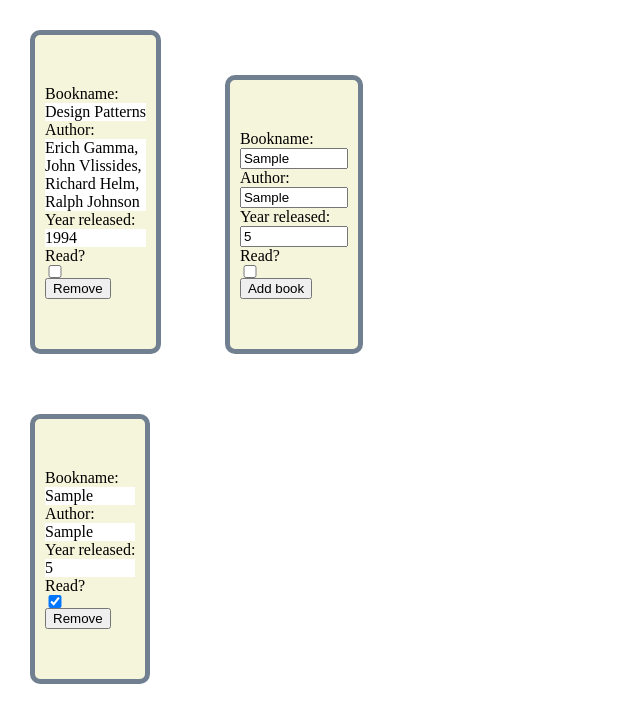
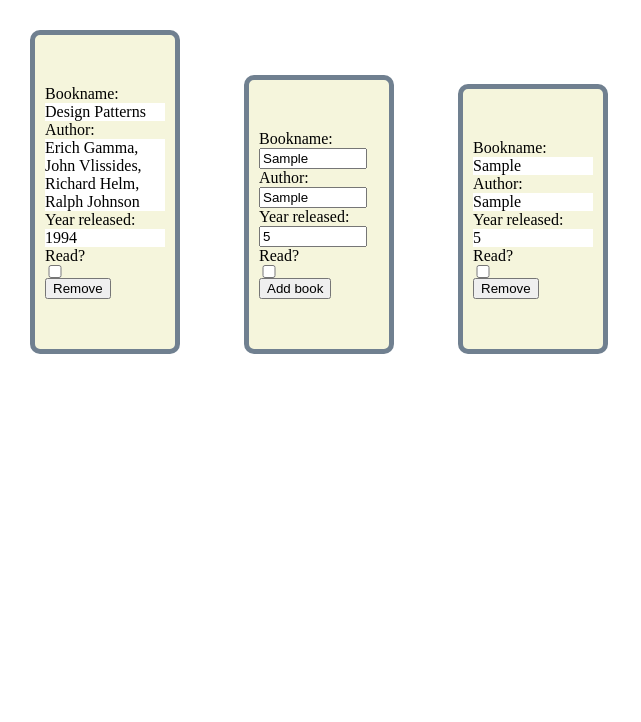
Before and after one commit to Jonee2/libraryJS, a website: page index.html in a window 1280 px wide. Both pictures are taken after typing "Sample", "Sample", "5" into the empty fields and a click on the button "Add book". Shown: the whole page, without its empty margins (0-641 px from the left). Drawn offline with Linux system fonts and the light colour scheme.

Commit message:
refactored html append code

```diff
--- a/index.js
+++ b/index.js
@@ -30,28 +30,34 @@
 form.addEventListener("submit", function (e) {
     e === null || e === void 0 ? void 0 : e.preventDefault();
     const input = document.querySelector(".read");
-    let bookname = document.querySelector(".name").value;
-    let author = document.querySelector(".author").value;
-    let year = document.querySelector(".year").value;
-    let read = document.querySelector(".read").checked;
+    const bookname = document.querySelector(".name").value;
+    const author = document.querySelector(".author").value;
+    const year = document.querySelector(".year").value;
+    const read = document.querySelector(".read").checked;
     input === null || input === void 0 ? void 0 : input.value = "";
     let newBook = Createbook(bookname, author, year, read);
     myLibrary.push(newBook);
     createDiv(bookname, author, year, read);
 });
 function createDiv(bookname, author, year, read) {
-    let div = document.createElement("div");
-    document.body.appendChild(div);
-    div.className = "bookcard";
-    div.innerHTML = `<p>Bookname:</p>
-        <p class="pexample">${bookname}</p>
+    const div = document.createElement("div");
+    const main = document.querySelector('main');
+    main.appendChild(div);
+    div.className = "mainbookcard";
+    div.innerHTML = `
+
+          <p>Bookname:</p>
+          <p class="pexample">${bookname}</p>
           <p>Author:</p>
-          <p class="pexample">${author}</p>
+          <p class="pexample">
+            ${author}
+          </p>
           <p>Year released:</p>
           <p class="pexample">${year}</p>
           <p>Read?</p>
-          <input type="checkbox" checked />
-          <button type="submit">Remove</button>`;
+          <input class="read" type="checkbox" name="read" value="${read}" />
+          <button type="submit">Remove</button>
+        `;
 }
 // function displayBooks{
 //   for (let i = 0; i < myLibrary.length; i++){
--- a/styles.css
+++ b/styles.css
@@ -9,6 +9,7 @@
   padding: 50px 10px;
   border-radius: 10px;
   border: 5px solid slategrey;
+  width: 120px;
 }
 input {
   width: 100px;
```
Also changed, not shown: index.html (+2 -0 lines), index.ts (+18 -12 lines).
